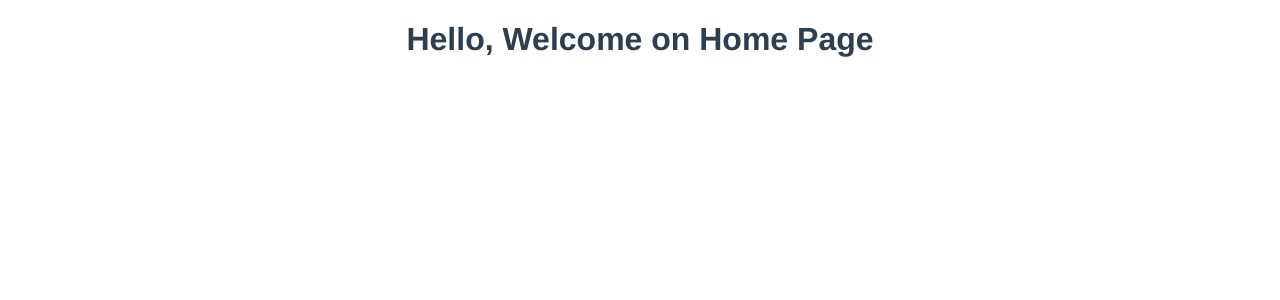
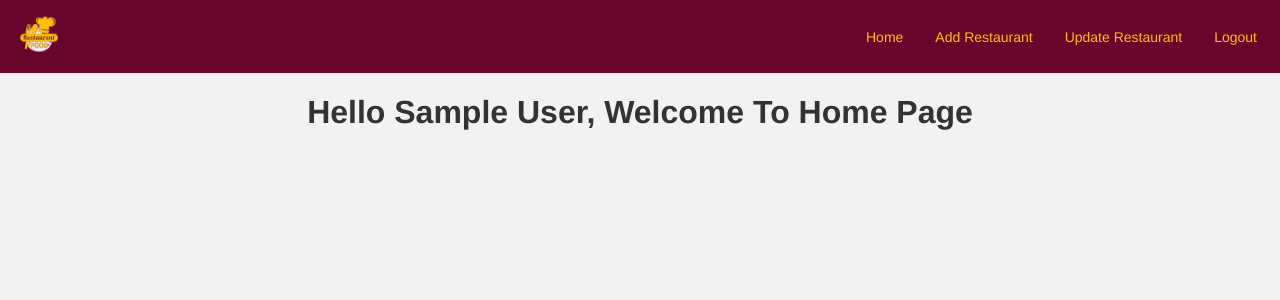
Before and after one commit to Ash-programmerheroine/restaurant-project, a Vue app: page / in a window 1280 px wide. Shown: the top 300 px of the page. Built offline with nearby package versions, Linux system fonts and the light colour scheme; sample sign-in values are in the browser's storage.

Commit message:
2pages added

```diff
--- a/src/App.vue
+++ b/src/App.vue
@@ -13,14 +13,28 @@ export default {
 }
 </script>
 
-<style>
+<style >
 #app {
   font-family: Avenir, Helvetica, Arial, sans-serif;
   -webkit-font-smoothing: antialiased;
   -moz-osx-font-smoothing: grayscale;
   text-align: center;
-  color: #2c3e50;
-  margin-top: 10px;
+  color: #333;
+
+}
+* {
+  box-sizing: border-box;
+}
+
+html {
+  font-family: sans-serif;
+}
+
+body {
+  margin: 0;
+  padding:0;
+  background-color: #f2f2f2;
+  text-align:center;
 }
 
 </style>
--- /dev/null
+++ b/src/components/AddPage.vue
@@ -0,0 +1,21 @@
+<template>
+    <header-cmp></header-cmp>
+
+   <h1>Hello, Welcome To Add Restaurant Page</h1>
+
+</template>
+<script >
+import HeaderCmp from './HeaderCmp.vue';
+export default{
+    name:'AddPage',
+    components:{
+        HeaderCmp,
+    },
+    mounted(){
+    let user = localStorage.getItem('user-info');
+    if(!user){
+        this.$router.push({ name: "SignUp" });
+    }
+  }
+};
+</script>
--- /dev/null
+++ b/src/components/HeaderCmp.vue
@@ -0,0 +1,49 @@
+<template>
+  <div class="nav">
+    <a href="">
+      <img alt="logo" class="logo" src="../assets/restaurant-logo.png"
+    /></a>
+   <div>
+    <router-link to="/">Home</router-link>
+    <router-link  to="/add-page">Add Restaurant</router-link>
+    <router-link  to="/update-page">Update Restaurant</router-link>
+    <a @click="logOut" href="">Logout</a>
+   </div>
+  </div>
+</template>
+<script>
+export default {
+  name: "HeaderCmp",
+  methods:{
+    logOut(){
+        localStorage.clear();
+    }
+  }
+};
+</script>
+<style scoped>
+.nav {
+  background-color: #69052a;
+  padding: 5px;
+  justify-content: space-between;
+  display: flex;
+  align-items: center;
+}
+.nav a {
+  color: #ffc100;
+  padding: 10px 14px;
+  text-decoration: none;
+  font-size: 14px;
+  margin-right: 4px;
+}
+.nav a:hover{
+    color:#fff
+}
+.logo {
+  width: 40px;
+}
+.nav .logo {
+  text-align: left;
+  padding: 0;
+}
+</style>
--- a/src/components/HomePage.vue
+++ b/src/components/HomePage.vue
@@ -1,15 +1,29 @@
 <template>
-   <h1>Hello, Welcome on Home Page</h1>
+  <header-cmp></header-cmp>
 
+  <h1>Hello {{ name }}, Welcome To Home Page</h1>
 </template>
-<script >
-export default{
-    name:'HomePage',
-    mounted(){
-    let user = localStorage.getItem('user-info');
-    if(!user){
-        this.$router.push({ name: "SignUp" });
-    }
+<script>
+import HeaderCmp from "./HeaderCmp.vue";
+export default {
+  name: "HomePage",
+  data() {
+    return {
+      name: "",
+    };
+  },
+  components: {
+    HeaderCmp,
+  },
+mounted() {
+  let user = localStorage.getItem("user-info");
+
+  if (!user) {
+    this.$router.push({ name: "SignUp" });
+  } else {
+    this.name = JSON.parse(user).name; // Parse the user object and access its 'name' property
   }
+},
+
 };
 </script>
--- a/src/components/LogIn.vue
+++ b/src/components/LogIn.vue
@@ -1,7 +1,9 @@
 <template>
-  <img alt="logo" class="logo" src="../assets/restaurant-logo.png" />
+  <div >
+    <img alt="logo" class="logo" src="../assets/restaurant-logo.png" />
 
   <h1>Login</h1>
+  </div>
   <form>
     <div class="form-control">
       <input
@@ -24,8 +26,9 @@
     <div>
       <button @click="loggingIn">Submit</button>
     </div>
+    <router-link to="/sign-up">Sign Up</router-link>
   </form>
-  <router-link to="/sign-up">Sign Up</router-link>
+
 </template>
 
 <script>
--- a/src/components/SignUp.vue
+++ b/src/components/SignUp.vue
@@ -1,7 +1,10 @@
 <template>
-  <img alt="logo" class="logo" src="../assets/restaurant-logo.png" />
+  <div id="sign-up-logo">
+    <img alt="logo" class="logo" src="../assets/restaurant-logo.png" />
 
   <h1>Sign Up</h1>
+  <router-link to="/log-in">If registered,Login</router-link>
+  </div>
   <form>
     <div class="form-control">
       <label for="user-name">Your Name</label>
@@ -69,13 +72,16 @@ export default {
 };
 </script>
 
-<style>
+<style >
 .logo {
-  width: 80px;
+  width: 60px;
+}
+#sign-up-logo{
+    text-align: center;
 }
 form {
   margin: 2rem auto;
-  max-width: 20rem;
+  max-width: 24rem;
   border-radius: 12px;
   box-shadow: 0 2px 8px rgba(0, 0, 0, 0.26);
   padding: 2rem;
--- /dev/null
+++ b/src/components/UpdatePage.vue
@@ -0,0 +1,21 @@
+<template>
+    <header-cmp></header-cmp>
+
+   <h1>Hello, Welcome To Update Restaurant Page</h1>
+
+</template>
+<script >
+import HeaderCmp from './HeaderCmp.vue';
+export default{
+    name:'UpdatePage',
+    components:{
+        HeaderCmp,
+    },
+    mounted(){
+    let user = localStorage.getItem('user-info');
+    if(!user){
+        this.$router.push({ name: "SignUp" });
+    }
+  }
+};
+</script>
--- a/src/routes.js
+++ b/src/routes.js
@@ -1,26 +1,38 @@
-import HomePage from './components/HomePage.vue'
-import SignUp from './components/SignUp.vue'
-import LogIn from './components/LogIn.vue'
-import {createRouter, createWebHistory} from 'vue-router'
+import HomePage from "./components/HomePage.vue";
+import SignUp from "./components/SignUp.vue";
+import LogIn from "./components/LogIn.vue";
+import AddPage from "./components/AddPage.vue";
+import UpdatePage from "./components/UpdatePage.vue";
+import { createRouter, createWebHistory } from "vue-router";
 const routes = [
   {
-        name:'HomePage',
-        component:HomePage,
-        path:'/'
+    name: "HomePage",
+    component: HomePage,
+    path: "/",
   },
   {
-        name:'SignUp',
-        component:SignUp,
-        path:'/sign-up'
+    name: "SignUp",
+    component: SignUp,
+    path: "/sign-up",
   },
   {
-        name:'LogIn',
-        component:LogIn,
-        path:'/log-in'
+    name: "LogIn",
+    component: LogIn,
+    path: "/log-in",
   },
-]
+  {
+    name: "AddPage",
+    component: AddPage,
+    path: "/add-page",
+  },
+  {
+    name: "UpdatePage",
+    component: UpdatePage,
+    path: "/update-page",
+  },
+];
 const router = createRouter({
-    history:createWebHistory(),
-    routes
-})
-export default router
+  history: createWebHistory(),
+  routes,
+});
+export default router;
```
Also changed, not shown: 1 other file (tests, documents, lock files or other folders). Lines whose indentation alone changed are shown as unchanged.
